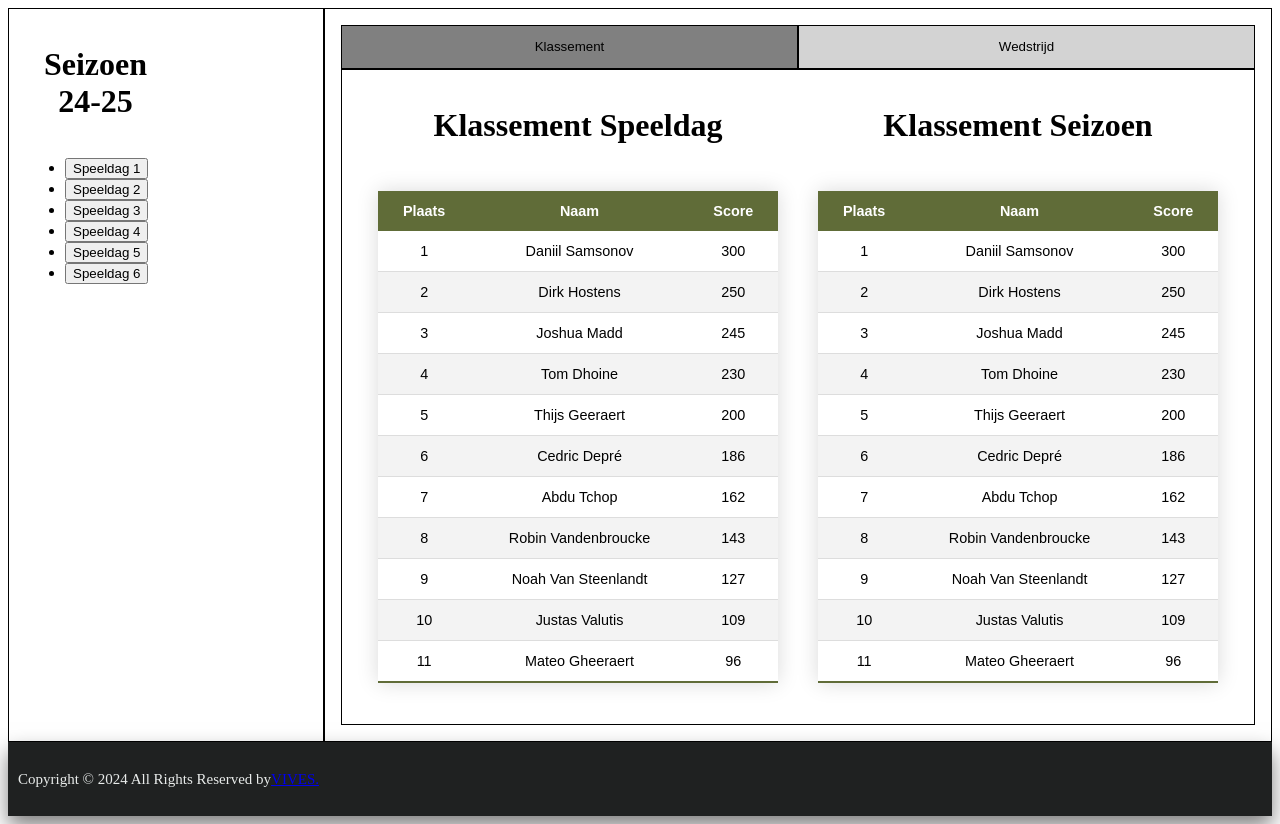
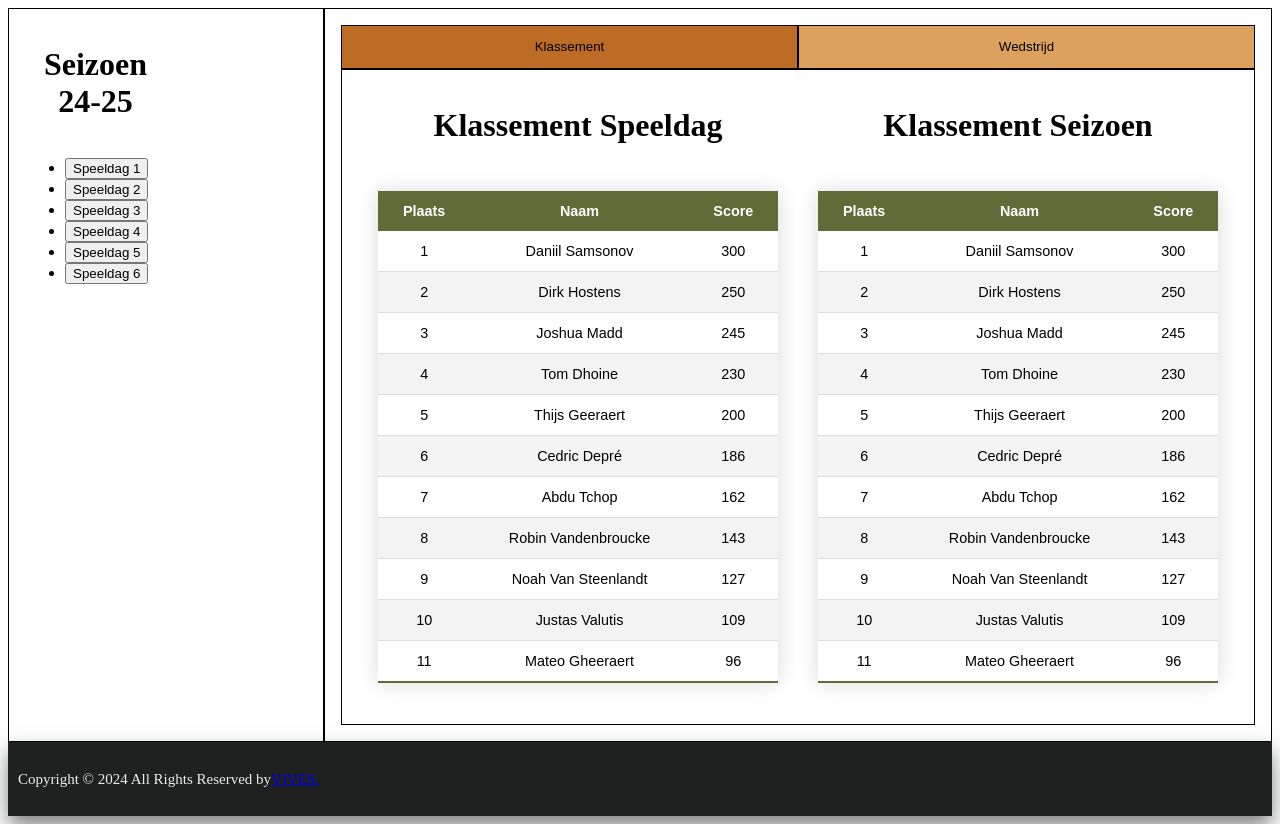
Before and after one commit to JordanMK/snooker, a Next.js app: page / in a window 1280 px wide. Built offline with nearby package versions, Linux system fonts and the light colour scheme.

Commit message:
opmaak verandering

```diff
--- a/src/app/page.tsx
+++ b/src/app/page.tsx
@@ -36,10 +36,10 @@ export default function Home() {
         </div>
         <div className="column flexColumn">
           <div className="panelNav">
-            <button onClick={() => setLeftPanelSelected(true)} style={{backgroundColor: leftPanelSelected ? "grey" : "lightgrey"}}>
+            <button onClick={() => setLeftPanelSelected(true)} style={{backgroundColor: leftPanelSelected ? "#bc6c25" : "#dda15e"}}>
               Klassement
             </button>
-            <button onClick={() => setLeftPanelSelected(false)} style={{backgroundColor: !leftPanelSelected ? "grey" : "lightgrey"}}>
+            <button onClick={() => setLeftPanelSelected(false)} style={{backgroundColor: !leftPanelSelected ? "#bc6c25" : "#dda15e"}}>
               Wedstrijd
             </button>
           </div>
```
